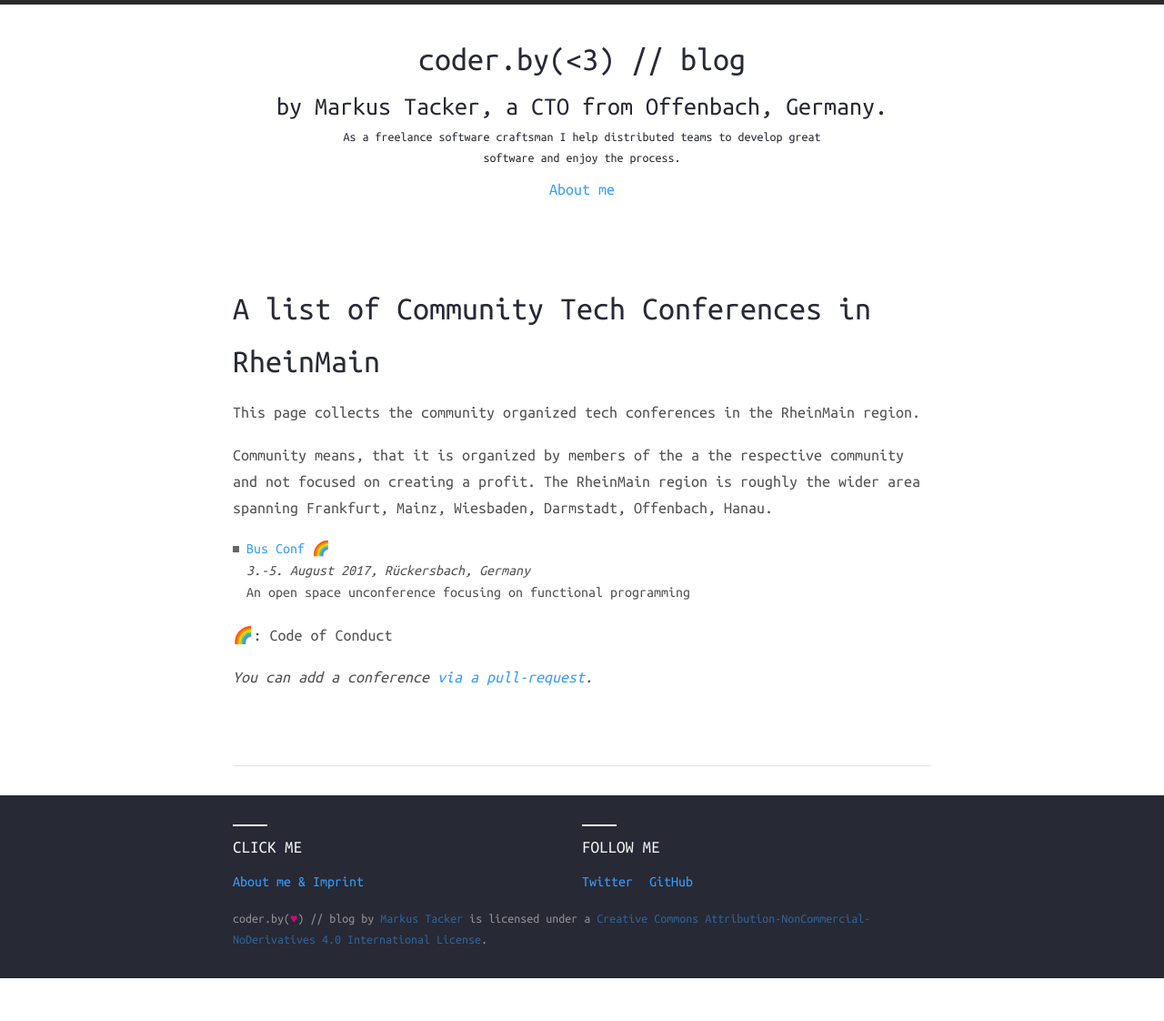
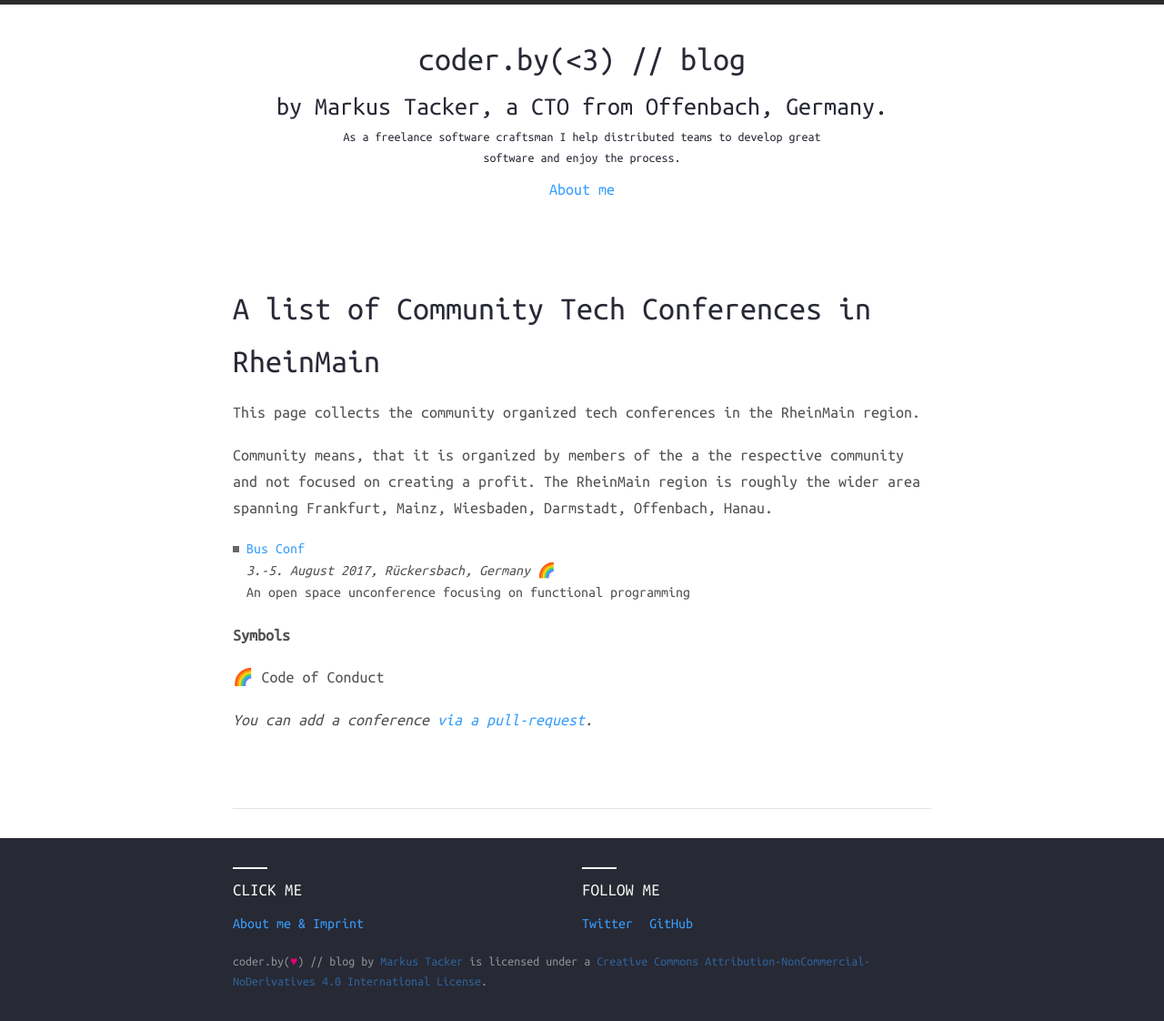
Before and after one commit to coderbyheart/blog, a Jekyll site: the page built from rheinmain-community-tech-conferences.md, in a window 1280 px wide. Shown: the whole page at 91% size. Built offline with Jekyll 4.4.1, drawn with Linux system fonts in a browser that asks for light colours; nearby versions of some CDN libraries; comment, search, counter and statistics services are not loaded; before the commit the page ends 1075 px from its top, so only the background shows below that.

Commit message:
Update rheinmain-community-tech-conferences.md

```diff
--- a/rheinmain-community-tech-conferences.md
+++ b/rheinmain-community-tech-conferences.md
@@ -7,10 +7,12 @@
 
 Community means, that it is organized by members of the a the respective community and not focused on creating a profit. The RheinMain region is roughly the wider area spanning Frankfurt, Mainz, Wiesbaden, Darmstadt, Offenbach, Hanau.
 
-* [Bus Conf](http://www.bus-conf.org/) [🌈](http://confcodeofconduct.com/)
-  *3.-5. August 2017, Rückersbach, Germany*
+* [Bus Conf](http://www.bus-conf.org/)
+  *3.-5. August 2017, Rückersbach, Germany* [🌈](http://confcodeofconduct.com/)
   An open space unconference focusing on functional programming
 
-🌈: Code of Conduct
+**Symbols**
+
+🌈 Code of Conduct
 
 *You can add a conference [via a pull-request](https://github.com/coderbyheart/blog/edit/gh-pages/rheinmain-community-tech-conferences.md).*
```
